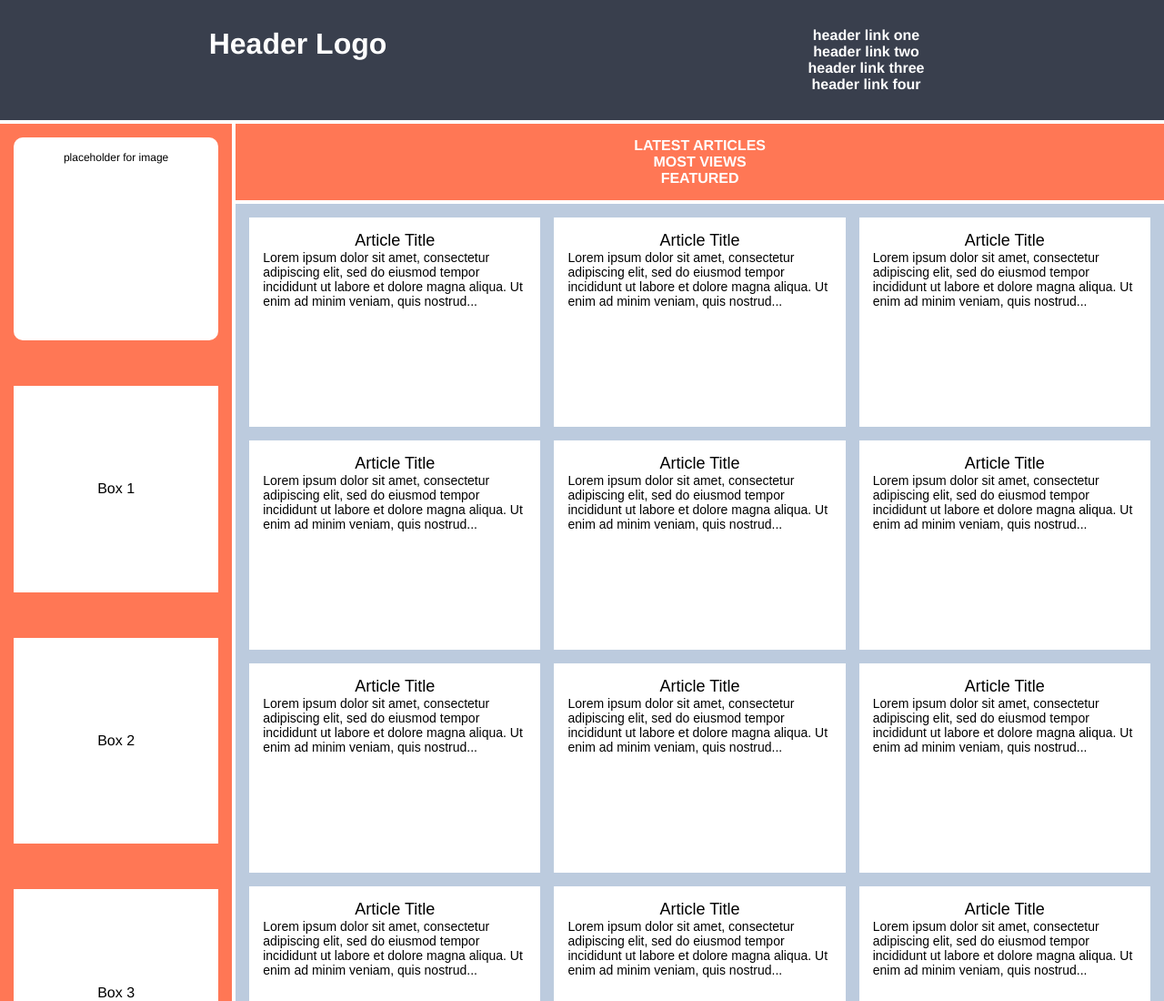
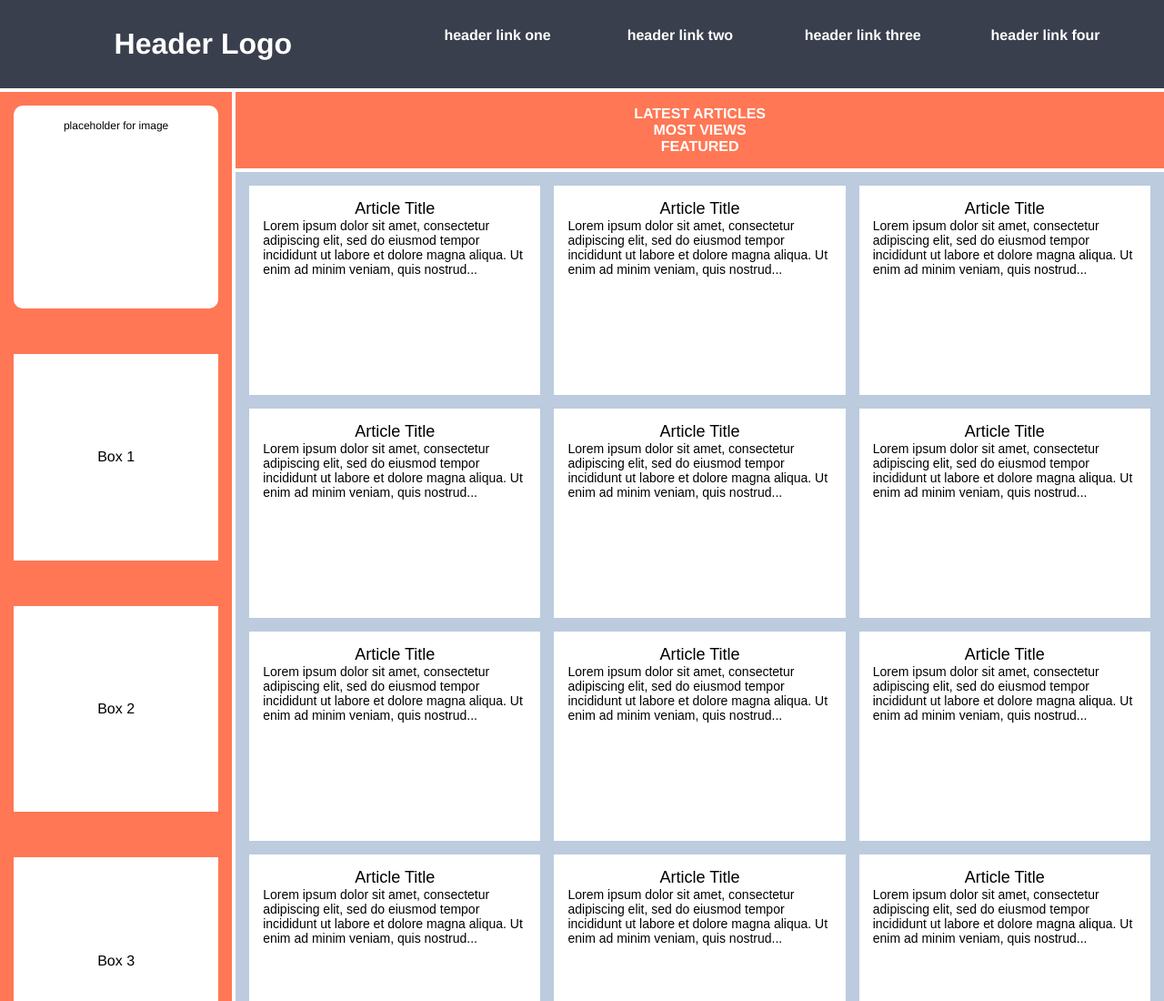
Before and after one commit to AbdulMoeez060/css-exercise, a plain HTML site: page grid/03-grid-layout-3/index.html in a window 1280 px wide. Shown: the top 1100 px of the page at 91% size. Drawn offline with Linux system fonts and the light colour scheme.

Commit message:
complete layout

```diff
--- a/grid/03-grid-layout-3/style.css
+++ b/grid/03-grid-layout-3/style.css
@@ -22,7 +22,7 @@
   background-color: #393f4d;
   grid-column: 1/-1;
   display: grid;
-  grid-template-columns: 1fr 1fr;
+  grid-template-columns: 1fr 2fr;
 
 }
 
@@ -37,6 +37,7 @@ ul{
 
 .menu ul{
   display: grid;
+  grid-template-columns: repeat(4,1fr);
 }
 
 .sidebar {
```
